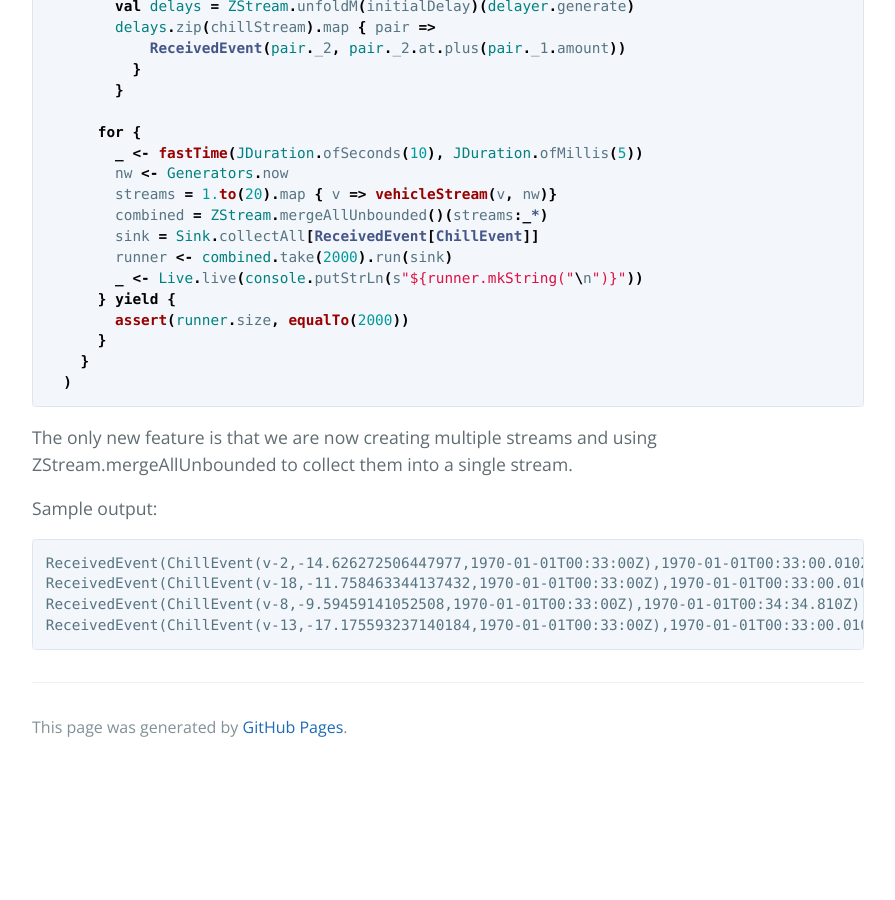
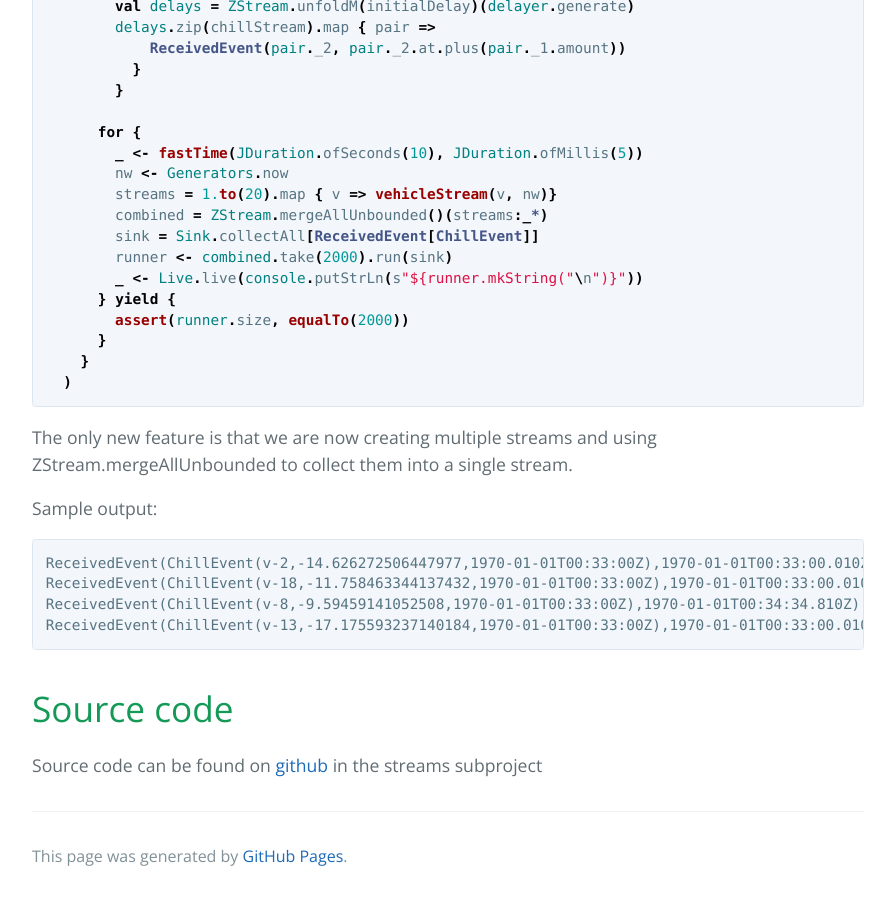
Before and after one commit to TimPigden/TimPigden.github.io, a Jekyll site: the page built from _pages/zio-streams/GeneratingChillEvents.md, in a window 1280 px wide and 900 px high, scrolled down 8093 px. Shown: the whole window, without its empty margins (192-1087 px from the left). Built offline with Jekyll 4.4.1, drawn with Linux system fonts in a browser that asks for light colours; before the commit the page ends 8864 px from its top, so only the background shows below that.

````diff
--- a/_pages/zio-streams/GeneratingChillEvents.md
+++ b/_pages/zio-streams/GeneratingChillEvents.md
@@ -363,3 +363,7 @@
 ReceivedEvent(ChillEvent(v-8,-9.59459141052508,1970-01-01T00:33:00Z),1970-01-01T00:34:34.810Z)
 ReceivedEvent(ChillEvent(v-13,-17.175593237140184,1970-01-01T00:33:00Z),1970-01-01T00:33:00.010Z)
 ```
+
+# Source code
+Source code can be found on [github](https://github.com/TimPigden/zio-http4s-examples) in the
+streams subproject
````
